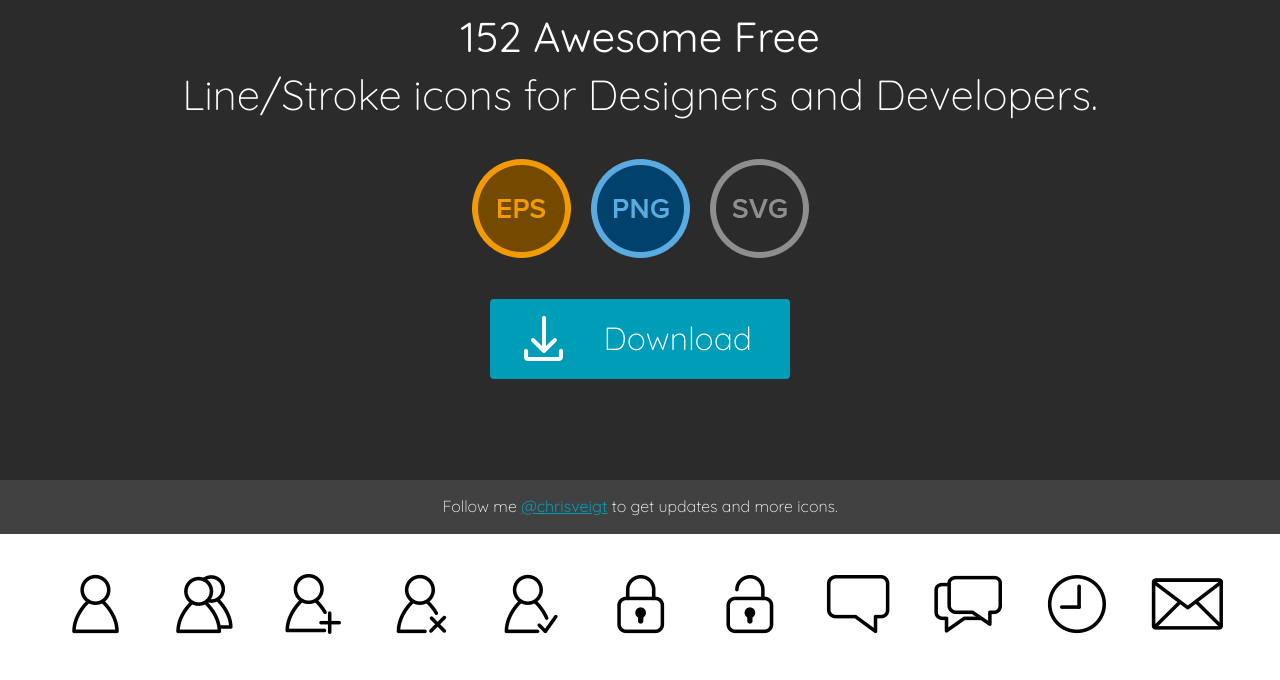
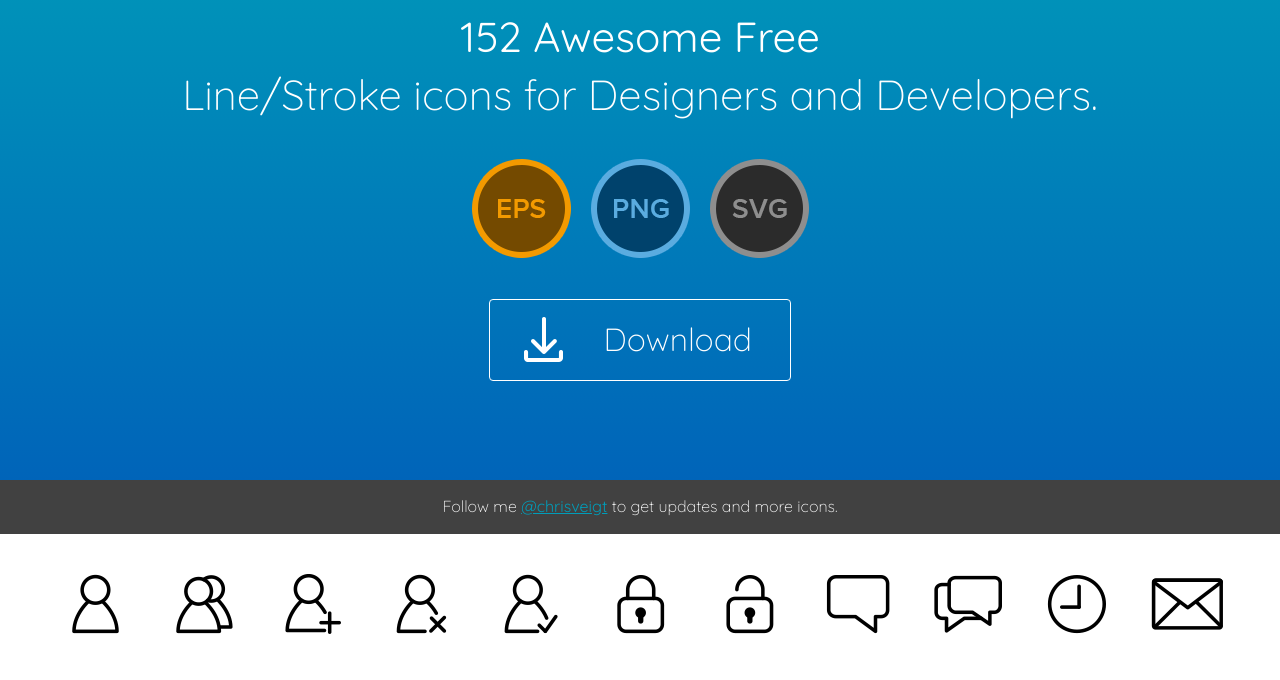
Before and after one commit to cveigt/someicons, a plain HTML site: page index.html in a window 1280 px wide. Shown: the part 120-800 px from the top of the page. Drawn offline with Linux system fonts and the light colour scheme.

Commit message:
Background, logo and download button changes

```diff
--- a/css/style.css
+++ b/css/style.css
@@ -9,6 +9,22 @@ body {
 
 #fold {
 	background-color: #2b2b2b;
+
+  /* Safari 4-5, Chrome 1-9 */
+  background: -webkit-gradient(linear, 0% 0%, 0% 100%, from(#0064b9), to(#009db9));
+
+  /* Safari 5.1, Chrome 10+ */
+  background: -webkit-linear-gradient(top, #009db9, #0064b9);
+
+  /* Firefox 3.6+ */
+  background: -moz-linear-gradient(top, #009db9, #0064b9);
+
+  /* IE 10 */
+  background: -ms-linear-gradient(top, #009db9, #0064b9);
+
+  /* Opera 11.10+ */
+  background: -o-linear-gradient(top, #009db9, #0064b9);
+
 	height: 600px;
 	text-align: center;
 }
@@ -37,10 +53,10 @@ h1 span {
 }
 
 #download {
-	background-color: #009db9;
 	width: 300px;
 	height: 80px;
 	margin: 0 auto;
+	border: solid 1px #ffffff;
 	border-radius: 4px;
 	margin-top: 40px;
 }
@@ -94,7 +110,7 @@ h1 span {
 }
 
 #footer {
-	background-color: #2b2b2b;
+	background-color: #0064b9;
 	height: 140px;
 	text-align: center;
 }
```
Also changed, not shown: img/logo.png.
